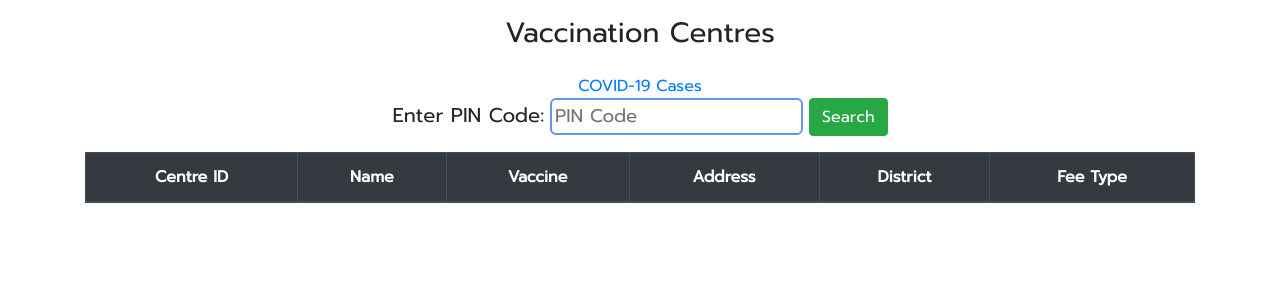
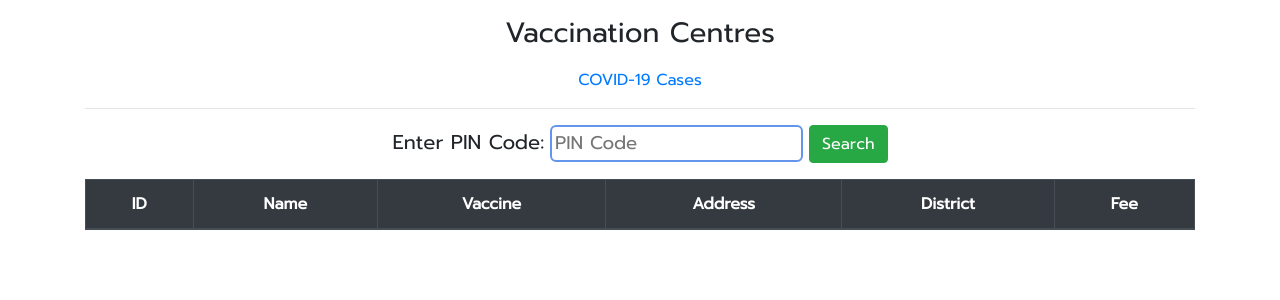
Before and after one commit to Ram-95/covid-19_india_data, a Flask app: page /vaccination_center in a window 1280 px wide. Shown: the top 300 px of the page. Run offline with Flask 2, Linux system fonts and the light colour scheme; lists and menus that the app fills with data are empty; some libraries are stand-ins or nearby versions; some web fonts are replaced.

Commit message:
Added links for navigation

```diff
--- a/templates/index.html
+++ b/templates/index.html
@@ -11,7 +11,7 @@ India
     <h3 class="main_heading">COVID-19 Dashboard - India</h3>
     <small>Data as on: <span class="updated_date"></span></small>
     <br>
-    <a href="{{ url_for('vaccination_center_search') }}"><i class="fas fa-syringe"></i> Search Vaccination Centers</a>
+    <a href="{{ url_for('vaccination_center_search') }}" class="nav-links vaccine_banner"><i class="fas fa-syringe"></i> Search Vaccination Centers</a>
     <hr>
     <h5 class="m-2 ">Total Cases</h5>
     <div class="container_data">
--- a/templates/layout.html
+++ b/templates/layout.html
@@ -15,7 +15,7 @@
         rel="icon" type="image/x-icon" />
 
     <link rel="stylesheet" href="https://maxcdn.bootstrapcdn.com/bootstrap/4.5.2/css/bootstrap.min.css">
-    <link rel="stylesheet" href="/static/styles.min.css">
+    <link rel="stylesheet" href="/static/styles.css">
 
     <script src="https://ajax.googleapis.com/ajax/libs/jquery/3.5.1/jquery.min.js"></script>
     <script defer src='https://cdn.plot.ly/plotly-latest.min.js'></script>
--- a/templates/state_data.html
+++ b/templates/state_data.html
@@ -11,9 +11,9 @@
     <h3 class="main_heading">COVID-19 Dashboard - {{ state }}</h3>
     <small>Data as on: <span class="updated_date"></span></small>
     <br>
-    <a href="{{ url_for('vaccination_center_search') }}"><i class="fas fa-syringe"></i> Search Vaccination Centers</a>
+    <a href="{{ url_for('vaccination_center_search') }}" class="nav-links vaccine_banner"><i class="fas fa-syringe"></i> Search Vaccination Centers</a>
     <br>
-    <a href="/">Home</a>
+    <a href="/" class="nav-links">India Cases</a>
     <hr>
     <h5 class="m-2 ">Total Cases</h5>
     <div class="container_data">
--- a/templates/vaccination.html
+++ b/templates/vaccination.html
@@ -20,22 +20,23 @@
 
 <body>
     <div class="container content">
-        <h3 id="heading" class="mb-4">Vaccination Centres</h3>
-        <a href="{{ url_for('homepage') }}">COVID-19 Cases</a>
+        <h3 id="heading">Vaccination Centres</h3>
+        <a href="{{ url_for('homepage') }}" class="nav-links">COVID-19 Cases</a>
+        <hr>
         <div style="width: 100%; overflow-x: auto;">
             <span style="font-size: 1.25rem;">
                 Enter PIN Code:</span>&nbsp;<input type="text" placeholder="PIN Code" id="pin_field" autofocus
                 maxlength="6">
             <button class="btn-success btn" id="pin_search">Search</button>
-            <table class="table-bordered table main_table text-center mt-3" id="vaccine_table">
+            <table class="table-bordered table main_table text-center mt-3" id="vaccine_table" style="overflow-x: auto;">
                 <thead>
                     <tr class="thead-dark">
-                        <th>Centre ID</th>
+                        <th>ID</th>
                         <th>Name</th>
                         <th>Vaccine</th>
                         <th>Address</th>
                         <th>District</th>
-                        <th>Fee Type</th>
+                        <th>Fee</th>
                     </tr>
                 </thead>
                 <tbody>
```
